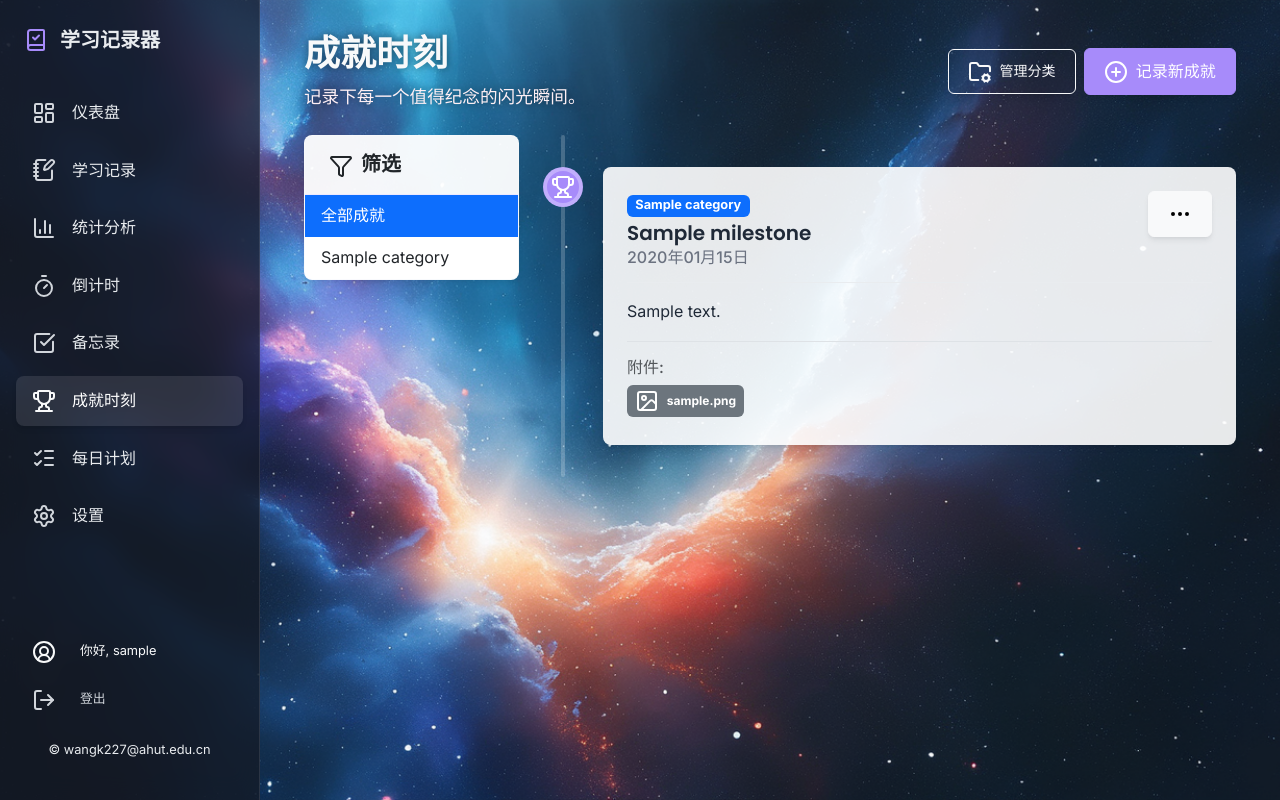
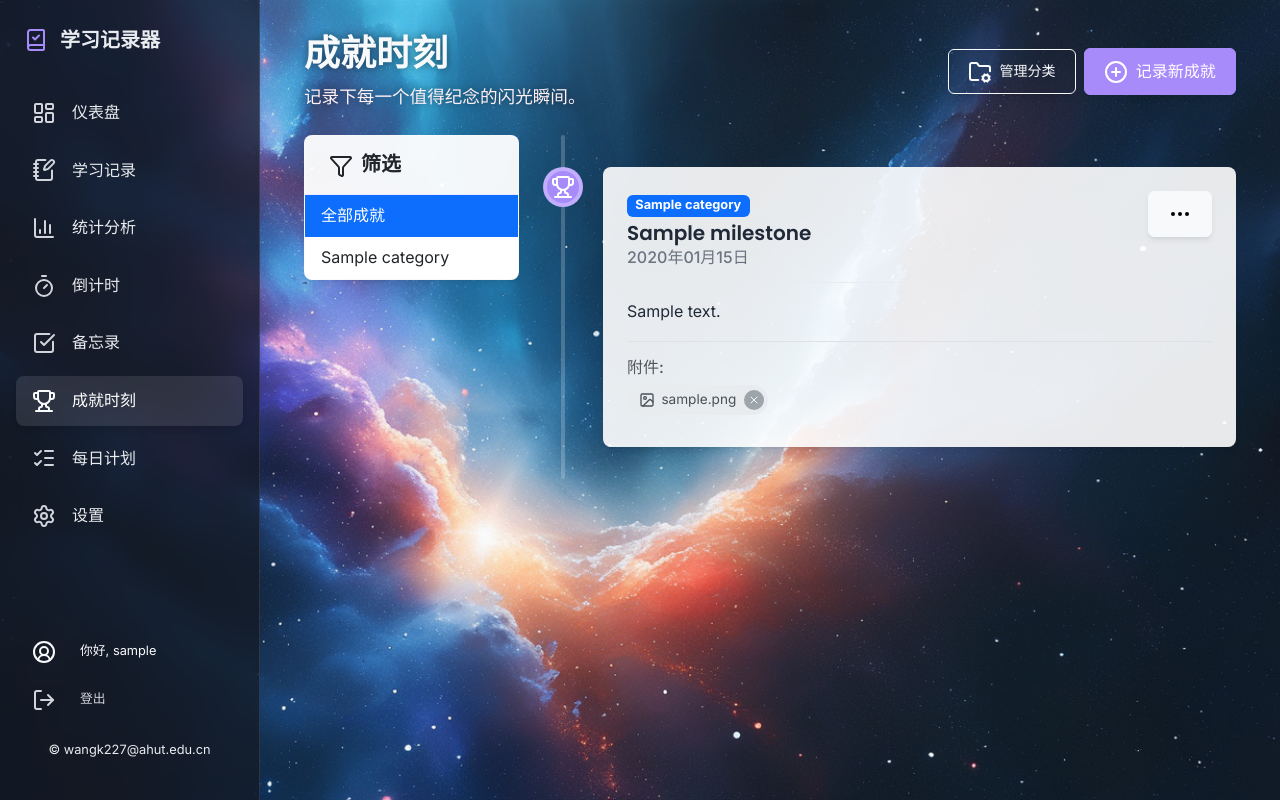
Before and after one commit to galaxywk223/my-learning-logger, a Flask app: page /milestones/ in a window 1280 px wide. Run offline with Flask 3, Linux system fonts and the light colour scheme; a user stored in the database is signed in; tables that the repository leaves empty hold one stand-in row (values such as "Sample post"); some libraries are stand-ins or nearby versions.

Commit message:
修复了成就板块图片相关逻辑

```diff
--- a/templates/milestones.html
+++ b/templates/milestones.html
@@ -76,13 +76,53 @@
     .timeline-attachments {
         margin-top: 1rem;
     }
-    .attachment-badge {
+
+    /* --- MODIFIED FOR ATTACHMENT DELETION --- */
+    .attachment-item {
         display: inline-flex;
         align-items: center;
-        gap: 0.5rem;
+        background-color: #e9ecef;
+        border-radius: 50rem;
+        padding: 0.25rem 0.25rem 0.25rem 0.75rem;
+        margin-right: 0.5rem;
+        margin-bottom: 0.5rem;
+        font-size: 0.85rem;
+        transition: background-color 0.2s ease;
+    }
+    .attachment-item:hover {
+        background-color: #dee2e6;
+    }
+    .attachment-link {
+        color: #495057;
         text-decoration: none;
-        margin-right: 0.5rem;
+        display: inline-flex;
+        align-items: center;
+        gap: 0.4rem;
     }
+    .attachment-delete-btn {
+        background: #6c757d;
+        color: white;
+        border: none;
+        border-radius: 50%;
+        width: 20px;
+        height: 20px;
+        display: inline-flex;
+        align-items: center;
+        justify-content: center;
+        margin-left: 0.5rem;
+        padding: 0;
+        line-height: 1;
+        opacity: 0.6;
+        transition: opacity 0.2s ease;
+    }
+    .attachment-delete-btn:hover {
+        opacity: 1;
+    }
+    .attachment-delete-btn .lucide {
+        width: 12px;
+        height: 12px;
+    }
+
 </style>
 
 <div class="page-header d-flex justify-content-between align-items-center mb-4 flex-wrap">
@@ -152,19 +192,25 @@
                         </div>
                     </div>
                     <div class="timeline-description">
-                        {# --- MODIFIED: Added the |safe filter --- #}
                         {{ milestone.description|safe if milestone.description else '<p class="text-muted">没有详细描述。</p>'|safe }}
                     </div>
 
                     {% if milestone.attachments.all() %}
                     <div class="timeline-attachments border-top pt-3 mt-3">
                         <h6 class="card-subtitle mb-2 text-muted">附件:</h6>
+
                         {% for attachment in milestone.attachments %}
-                        <a href="{{ url_for('milestone.get_attachment', filepath=attachment.file_path) }}" class="badge text-bg-secondary attachment-badge">
-                            <i data-lucide="image"></i>
-                            <span>{{ attachment.original_filename }}</span>
-                        </a>
+                        <div class="attachment-item" id="attachment-{{ attachment.id }}">
+                            <a href="{{ url_for('milestone.get_attachment', filepath=attachment.file_path) }}" target="_blank" class="attachment-link">
+                                <i data-lucide="image" style="width:16px; height:16px;"></i>
+                                <span>{{ attachment.original_filename }}</span>
+                            </a>
+                            <button class="attachment-delete-btn" data-attachment-id="{{ attachment.id }}" title="删除此附件">
+                                <i data-lucide="x"></i>
+                            </button>
+                        </div>
                         {% endfor %}
+
                     </div>
                     {% endif %}
                 </div>
@@ -214,14 +260,13 @@
 {% block scripts %}
 <script>
 document.addEventListener('DOMContentLoaded', function () {
-    // Logic to populate modal for editing
+    // Logic to populate modal for editing (existing code)
     const formModal = document.getElementById('milestoneFormModal');
     formModal.addEventListener('show.bs.modal', function (event) {
         const button = event.relatedTarget;
         const form = formModal.querySelector('form');
         const modalTitle = formModal.querySelector('.modal-title');
 
-        // Get data attributes from the button that triggered the modal
         const action = button.dataset.action;
         const title = button.dataset.title;
         const milestoneTitle = button.dataset.milestoneTitle || '';
@@ -229,20 +274,57 @@ document.addEventListener('DOMContentLoaded', function () {
         const categoryId = button.dataset.categoryId || '';
         const description = button.dataset.description || '';
 
-        // Update the form and modal title
         form.action = action;
         modalTitle.textContent = title;
         form.querySelector('#title').value = milestoneTitle;
         form.querySelector('#event_date').value = eventDate;
         form.querySelector('#category_id').value = categoryId;
-
-        // For rich text editor, you'll need to set its content
-        // This is a placeholder for a simple textarea
         form.querySelector('#description').value = description;
-
-        // Reset file input
         form.querySelector('#attachments').value = '';
     });
+
+    // --- NEW: Logic for deleting a single attachment ---
+    document.querySelectorAll('.attachment-delete-btn').forEach(button => {
+        button.addEventListener('click', function(event) {
+            event.preventDefault();
+            const attachmentId = this.dataset.attachmentId;
+            const attachmentElement = document.getElementById('attachment-' + attachmentId);
+
+            if (confirm('确定要永久删除这个附件吗？')) {
+                const csrfToken = document.querySelector('meta[name="csrf-token"]').getAttribute('content');
+
+                fetch(`/milestones/attachments/delete/${attachmentId}`, {
+                    method: 'POST',
+                    headers: {
+                        'X-CSRF-Token': csrfToken,
+                        'X-Requested-With': 'XMLHttpRequest'
+                    }
+                })
+                .then(response => response.json())
+                .then(data => {
+                    if (data.success) {
+                        // Animate fade out and then remove
+                        attachmentElement.style.transition = 'opacity 0.3s ease';
+                        attachmentElement.style.opacity = '0';
+                        setTimeout(() => {
+                            attachmentElement.remove();
+                        }, 300);
+                        // You can use the global showToast function if available
+                        // showToast(data.message, 'success');
+                    } else {
+                        alert(data.message || '删除失败，请刷新页面后重试。');
+                    }
+                })
+                .catch(error => {
+                    console.error('Error deleting attachment:', error);
+                    alert('删除时发生网络错误。');
+                });
+            }
+        });
+    });
+
+    // Re-initialize lucide icons if new ones were added
+    lucide.createIcons();
 });
 </script>
 {% endblock %}
```
Also changed, not shown: learning_logger/blueprints/milestone.py (+41 -34 lines), uploads/milestones/1/1752152582_light-bulb.png (deleted), uploads/milestones/1/1752153117_book.png (deleted), uploads/milestones/1/1752153221_brain.png (deleted).
